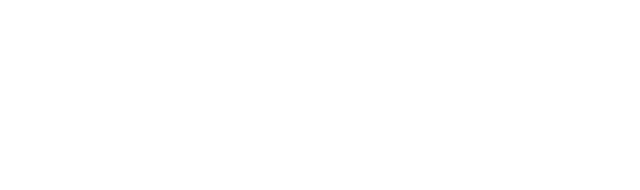
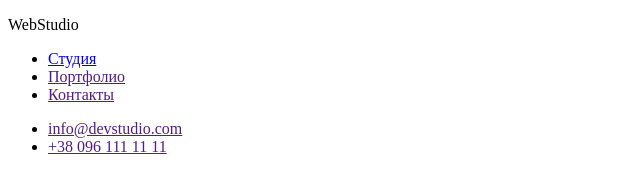
Before and after one commit to didukhroma/goit-markup-hw-01, a plain HTML site: page index.html in a window 1280 px wide. Shown: the whole page, without its empty margins (0-640 px from the left). Drawn offline with Linux system fonts and the light colour scheme.

Commit message:
Шапка
Верстка шапки сайта
Вирезание фото

```diff
--- a/index.html
+++ b/index.html
@@ -1,9 +1,28 @@
 <!DOCTYPE html>
-<html lang="en">
+<html lang="ru">
   <head>
     <meta charset="UTF-8" />
     <meta name="viewport" content="width=device-width, initial-scale=1.0" />
     <title>WebStudio</title>
   </head>
-  <body></body>
+  <body>
+    <header>
+      <p>Web<span>Studio</span></p>
+
+      <nav>
+        <ul>
+          <li>
+            <a href="./index.html">Студия</a>
+          </li>
+          <li><a href="">Портфолио</a></li>
+          <li><a href="">Контакты</a></li>
+        </ul>
+      </nav>
+
+      <ul>
+        <li><a href="">info@devstudio.com</a></li>
+        <li><a href="">+38 096 111 11 11</a></li>
+      </ul>
+    </header>
+  </body>
 </html>
```
Also changed, not shown: images/Bg.png (added), images/box-1.png (added), images/box-2.png (added), images/box-3.png (added), images/img-1.jpg (added), images/img-2.jpg (added), images/img-3.jpg (added), images/img-4.jpg (added).
